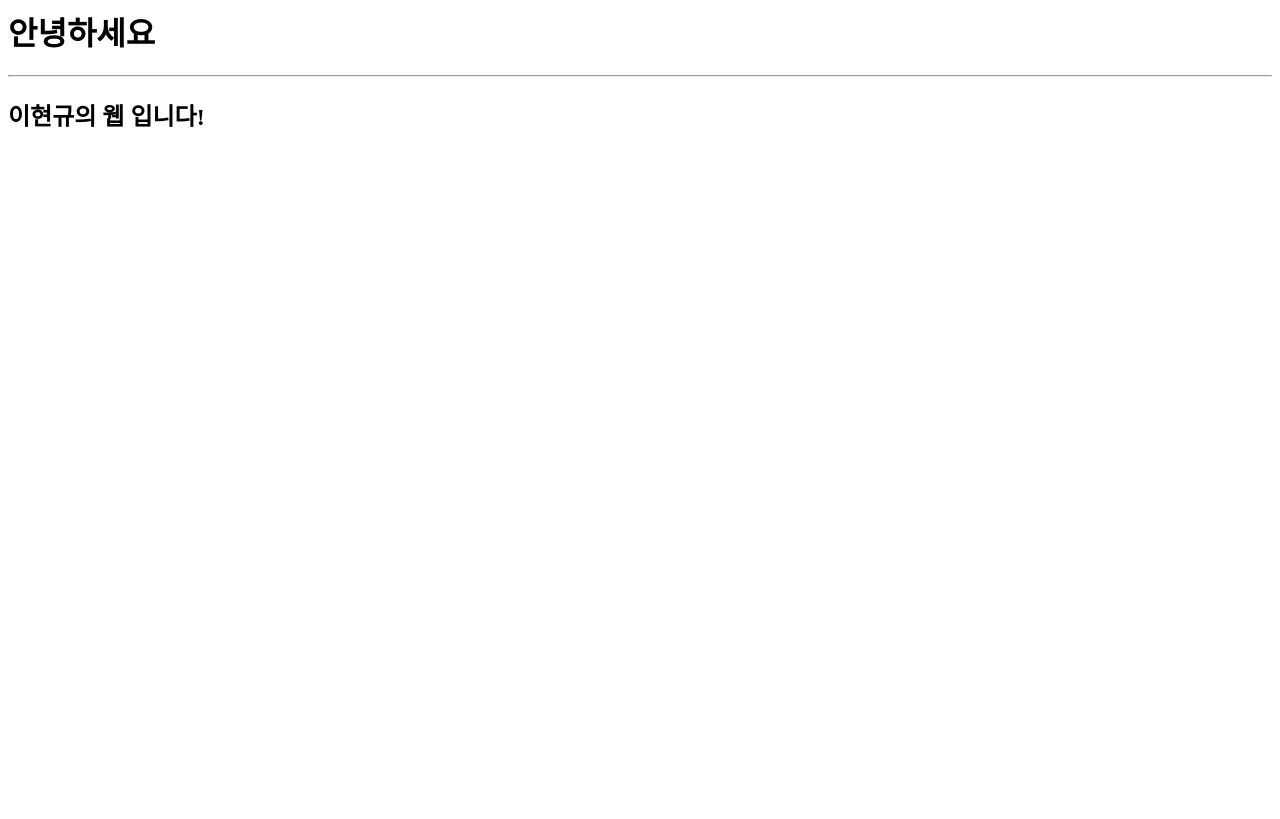
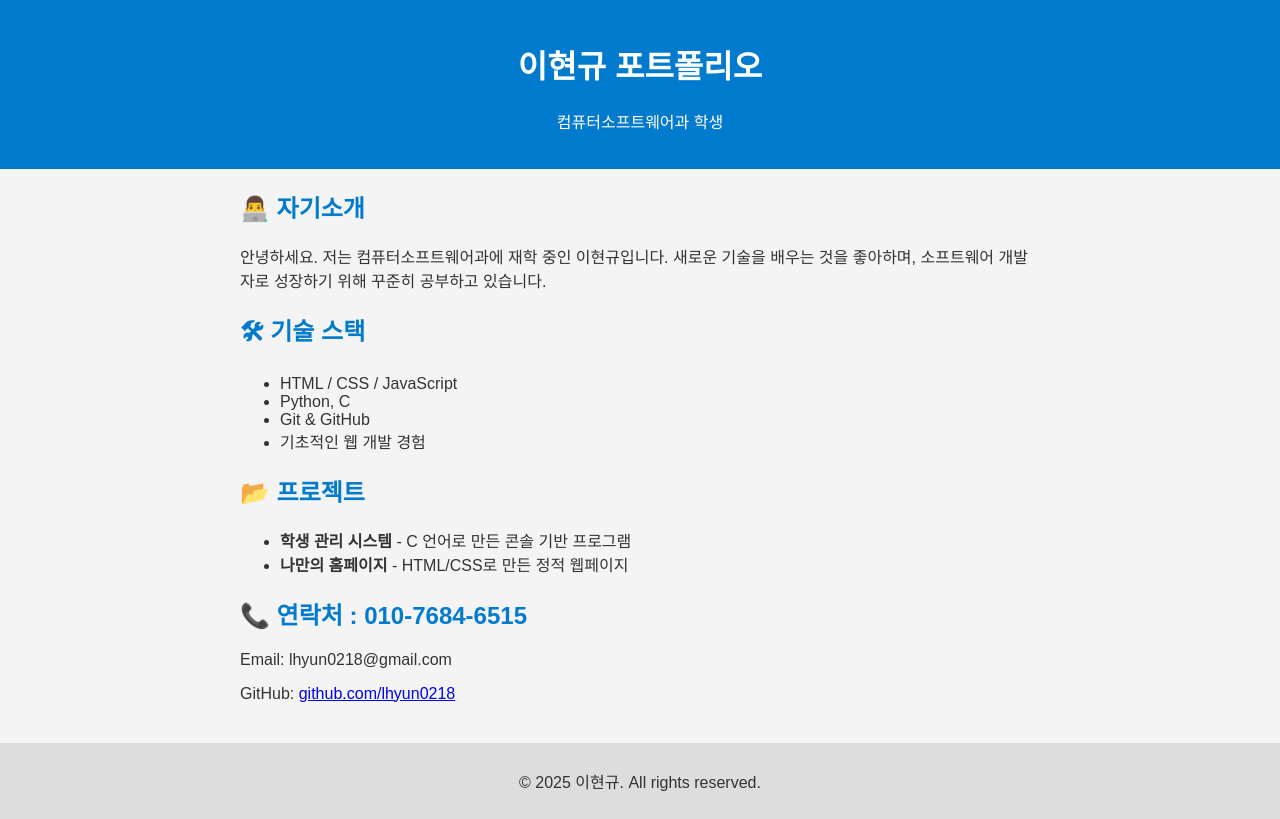
Before and after one commit to lhyun0218/lhyun0218.github.io, a plain HTML site: page index.html in a window 1280 px wide. Drawn offline with Linux system fonts and the light colour scheme.

Commit message:
Update index.html

```diff
--- a/index.html
+++ b/index.html
@@ -1,10 +1,78 @@
-<html>
-  <head>
-    <title> 현규 웹 </title>
-  </head>
-  <body>
-    <h1>안녕하세요</h1>
-    <hr>
-    <h2>이현규의 웹 입니다!</h2>
-  </body>
+<!DOCTYPE html>
+<html lang="ko">
+<head>
+    <meta charset="UTF-8">
+    <meta name="viewport" content="width=device-width, initial-scale=1.0">
+    <title>이현규 포트폴리오</title>
+    <style>
+        body {
+            font-family: 'Arial', sans-serif;
+            margin: 0;
+            padding: 0;
+            background-color: #f4f4f4;
+            color: #333;
+        }
+        header {
+            background-color: #007acc;
+            color: white;
+            padding: 20px 0;
+            text-align: center;
+        }
+        section {
+            max-width: 800px;
+            margin: 20px auto;
+            padding: 0 20px;
+        }
+        h2 {
+            color: #007acc;
+        }
+        footer {
+            text-align: center;
+            padding: 10px;
+            background-color: #ddd;
+            margin-top: 40px;
+        }
+    </style>
+</head>
+<body>
+
+<header>
+    <h1>이현규 포트폴리오</h1>
+    <p>컴퓨터소프트웨어과 학생</p>
+</header>
+
+<section>
+    <h2>👨‍💻 자기소개</h2>
+    <p>안녕하세요. 저는 컴퓨터소프트웨어과에 재학 중인 이현규입니다. 새로운 기술을 배우는 것을 좋아하며, 소프트웨어 개발자로 성장하기 위해 꾸준히 공부하고 있습니다.</p>
+</section>
+
+<section>
+    <h2>🛠 기술 스택</h2>
+    <ul>
+        <li>HTML / CSS / JavaScript</li>
+        <li>Python, C</li>
+        <li>Git & GitHub</li>
+        <li>기초적인 웹 개발 경험</li>
+    </ul>
+</section>
+
+<section>
+    <h2>📂 프로젝트</h2>
+    <ul>
+        <li><strong>학생 관리 시스템</strong> - C 언어로 만든 콘솔 기반 프로그램</li>
+        <li><strong>나만의 홈페이지</strong> - HTML/CSS로 만든 정적 웹페이지</li>
+    </ul>
+</section>
+
+<section>
+    <h2>📞 연락처 : 010-7684-6515 </h2>
+    <p>Email: lhyun0218@gmail.com</p>
+    <p>GitHub: <a href="https://github.com/lhyun0218" target="_blank">github.com/lhyun0218</a></p>
+</section>
+
+<footer>
+    <p>&copy; 2025 이현규. All rights reserved.</p>
+</footer>
+
+</body>
 </html>
```
